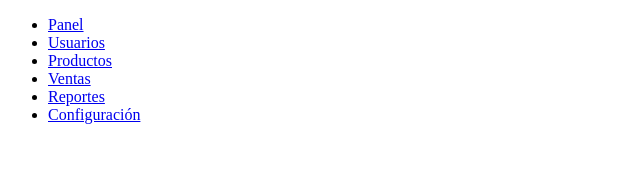
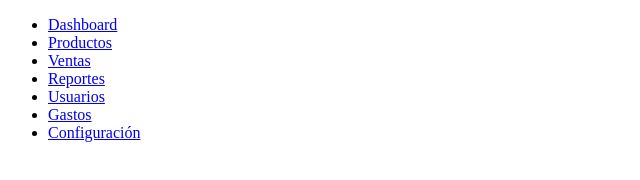
Before and after one commit to valentinagonzalez333/3DApolo, a website: page Frontend/admi/panel.html in a window 1280 px wide. Shown: the whole page, without its empty margins (0-640 px from the left). Drawn offline with Linux system fonts and the light colour scheme.

Commit message:
Reorganización

```diff
--- a/Frontend/admi/panel.html
+++ b/Frontend/admi/panel.html
@@ -12,11 +12,12 @@
     <div class="menu">
         <nav>
             <ul>
-                <li><a href="/admi/panel.html">Panel</a></li>
-                <li><a href="/admi/usuarios.html">Usuarios</a></li>
+                <li><a href="/admi/panel.html">Dashboard</a></li>
                 <li><a href="/admi/productos.html">Productos</a></li>
                 <li><a href="/admi/ventas.html">Ventas</a></li>
                 <li><a href="/admi/reportes.html">Reportes</a></li>
+                <li><a href="/admi/usuarios.html">Usuarios</a></li>
+                 <li><a href="/admi/gastos.html">Gastos</a></li>
                 <li><a href="/admi/configuracion.html">Configuración</a></li>
             </ul>
         </nav>
--- a/backend/index.js
+++ b/backend/index.js
@@ -30,6 +30,7 @@ app.get("/", (req, res) => {
 app.get("/login", (req, res) => {
     res.sendFile(path.join(__dirname, "../Frontend/login.html"));
 });
+
 //ruta para el login y consulta a la base de datos
 app.post("/login", async (req, res) => {
   const { usuario, password } = req.body;
```
Also changed, not shown: Frontend/main.html (deleted, +0 -15 lines), Frontend/styles/main.css (deleted), Frontend/styles/main.js (deleted).
